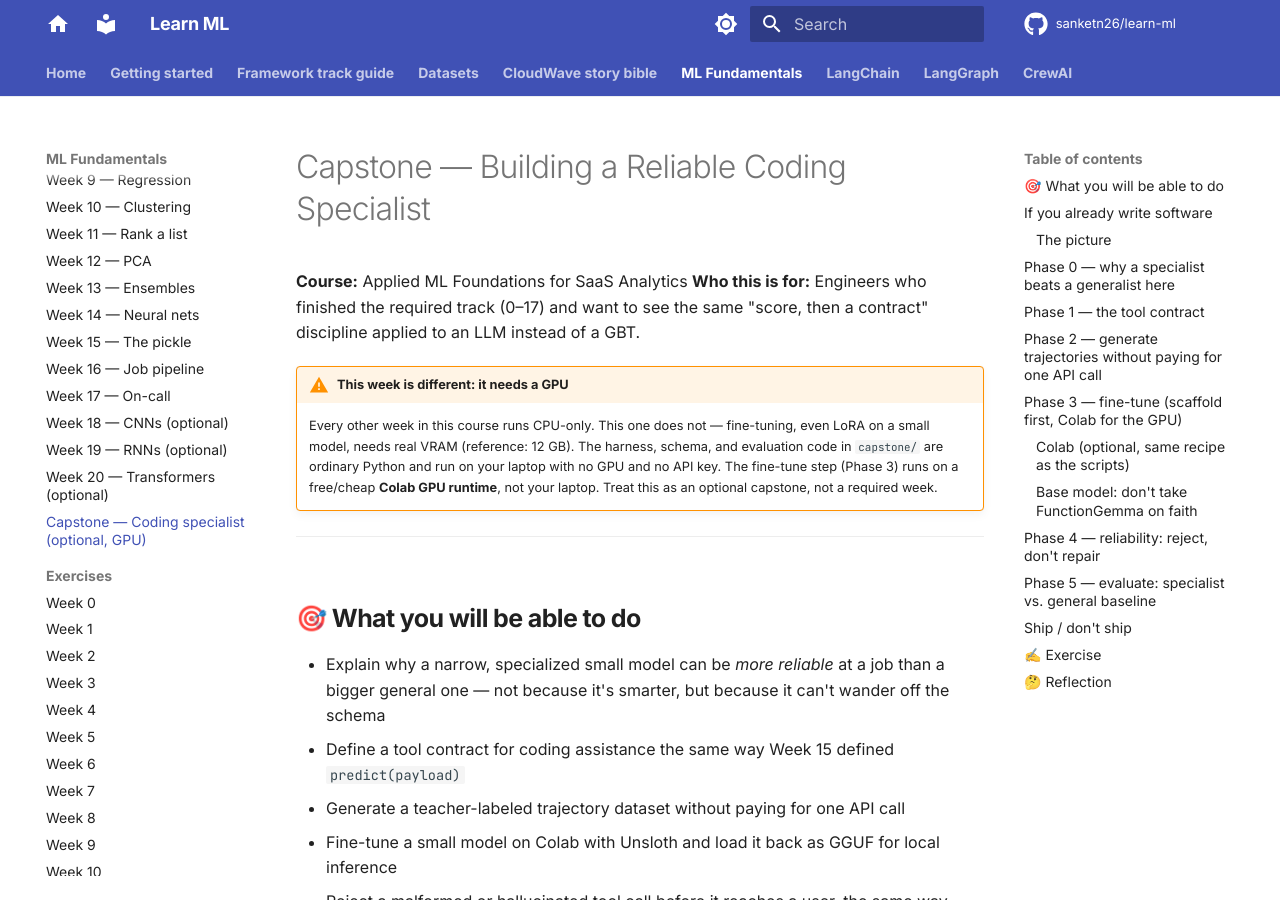
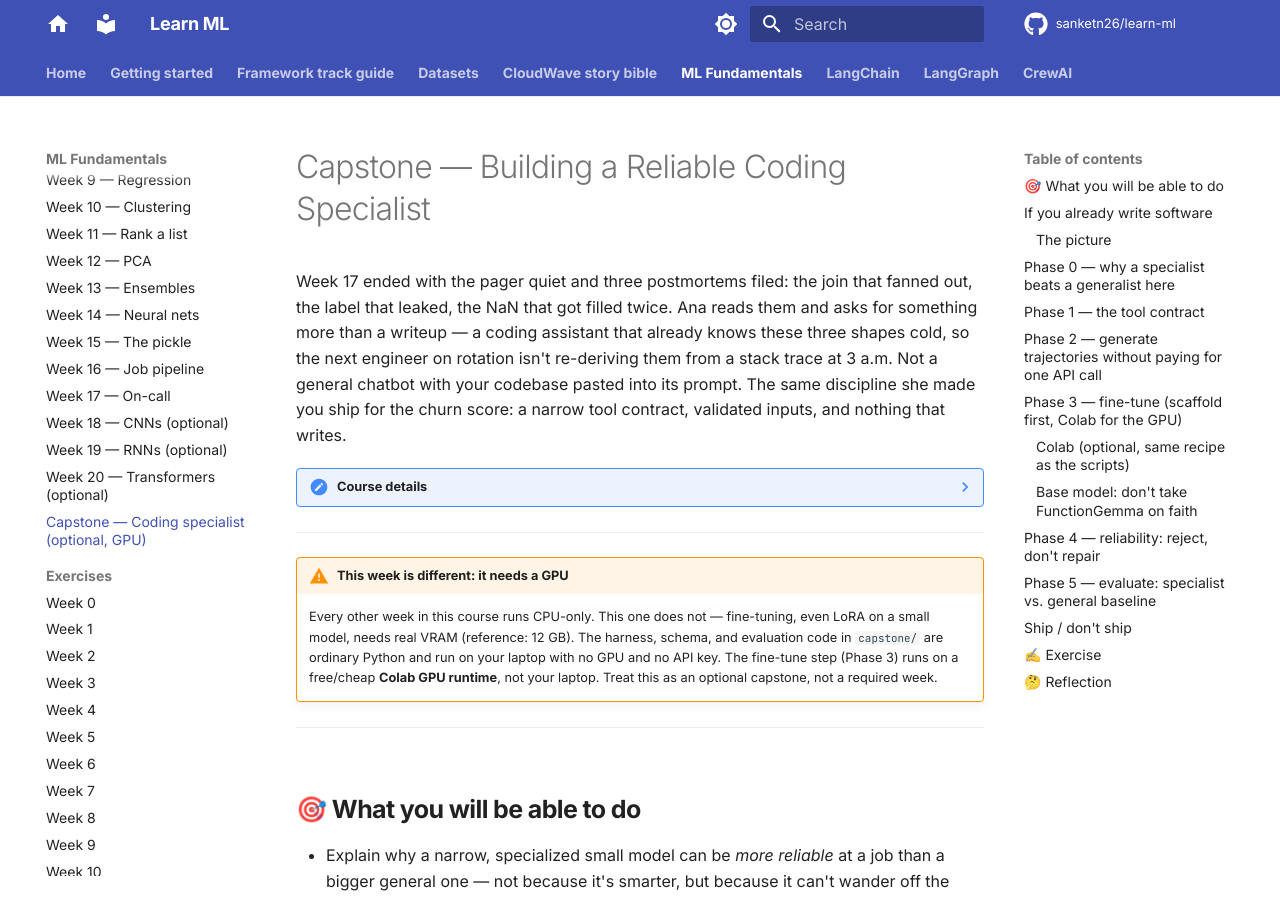
Before and after one commit to sanketn26/learn-ml, an MkDocs documentation site: the page built from docs/ml/capstone.md, in a window 1280 px wide and 900 px high. Built offline with MkDocs 1.6.1 and Material for MkDocs 9.7.7, drawn with Linux system fonts in a browser that asks for light colours; comment, search, counter and statistics services are not loaded; some of the changed text lies outside the part shown.

Commit message:
Strengthen capstone's Week 17 continuity (Phase 6, storytelling-attention)
Add a cold-open scene framing the capstone as Ana's request, following
the on-call postmortems from Week 17, rather than a disembodied
curriculum note. Reframe the Phase 2 ground-truth-dataset paragraph as
her reasoning for reusing CloudWave's incidents. No change to the
GPU/optional status, the tool contract, or any technical claim about
what the capstone trains or evaluates.

Co-Authored-By: Claude Sonnet 5 <noreply@anthropic.com>

````diff
--- a/docs/ml/capstone.md
+++ b/docs/ml/capstone.md
@@ -4,8 +4,14 @@ description: An optional GPU capstone fine-tuning a small LLM as a reliable codi
 
 # Capstone — Building a Reliable Coding Specialist
 
-**Course:** Applied ML Foundations for SaaS Analytics
-**Who this is for:** Engineers who finished the required track (0–17) and want to see the same "score, then a contract" discipline applied to an LLM instead of a GBT.
+Week 17 ended with the pager quiet and three postmortems filed: the join that fanned out, the label that leaked, the NaN that got filled twice. Ana reads them and asks for something more than a writeup — a coding assistant that already knows these three shapes cold, so the next engineer on rotation isn't re-deriving them from a stack trace at 3 a.m. Not a general chatbot with your codebase pasted into its prompt. The same discipline she made you ship for the churn score: a narrow tool contract, validated inputs, and nothing that writes.
+
+??? note "Course details"
+
+    **Course:** Applied ML Foundations for SaaS Analytics
+    **Who this is for:** Engineers who finished the required track (0–17) and want to see the same "score, then a contract" discipline applied to an LLM instead of a GBT.
+
+---
 
 !!! warning "This week is different: it needs a GPU"
 
@@ -89,7 +95,7 @@ We dropped `analyze_code` and `generate_test_cases` from the original brief —
 
 ## Phase 2 — generate trajectories without paying for one API call
 
-CloudWave's own incidents from [Week 17](week-17.md) are a free, ground-truth dataset: you already know the right tool call for "the join that doubled MRR" because you debugged it three weeks ago. `capstone/scenarios.py` encodes six scenarios this way; `capstone/teacher.py` is the "teacher" — for synthetic scenarios where the answer is known by construction, *you* are the teacher, no API needed.
+This is why Ana asked for this over a generic coding bot: CloudWave's own incidents from [Week 17](week-17.md) are a free, ground-truth dataset. You already know the right tool call for "the join that doubled MRR" because you debugged it three weeks ago — no API call needed to manufacture a label. `capstone/scenarios.py` encodes six scenarios this way; `capstone/teacher.py` is the "teacher" — for synthetic scenarios where the answer is known by construction, *you* are the teacher.
 
 ```python
 # capstone/teacher.py
````
